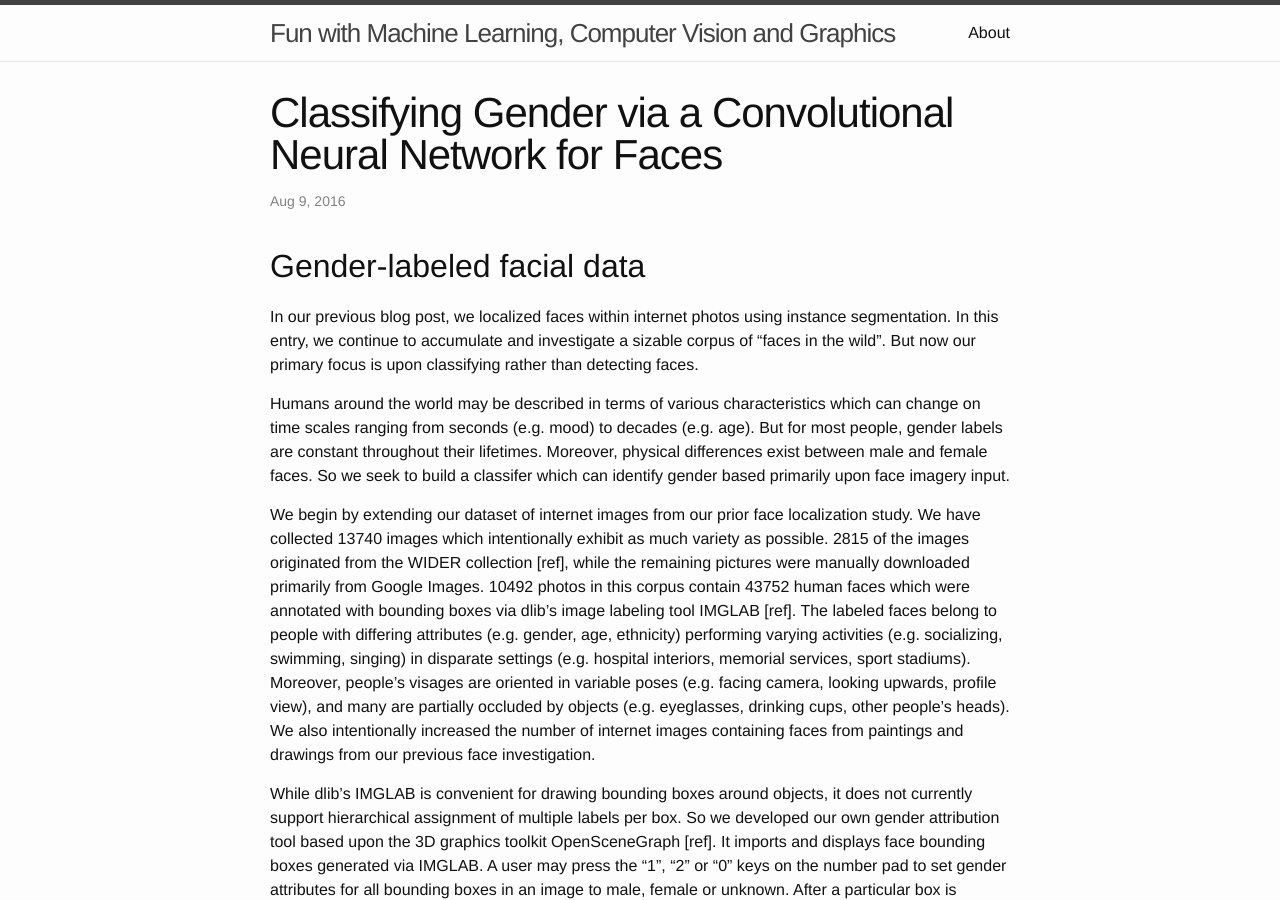
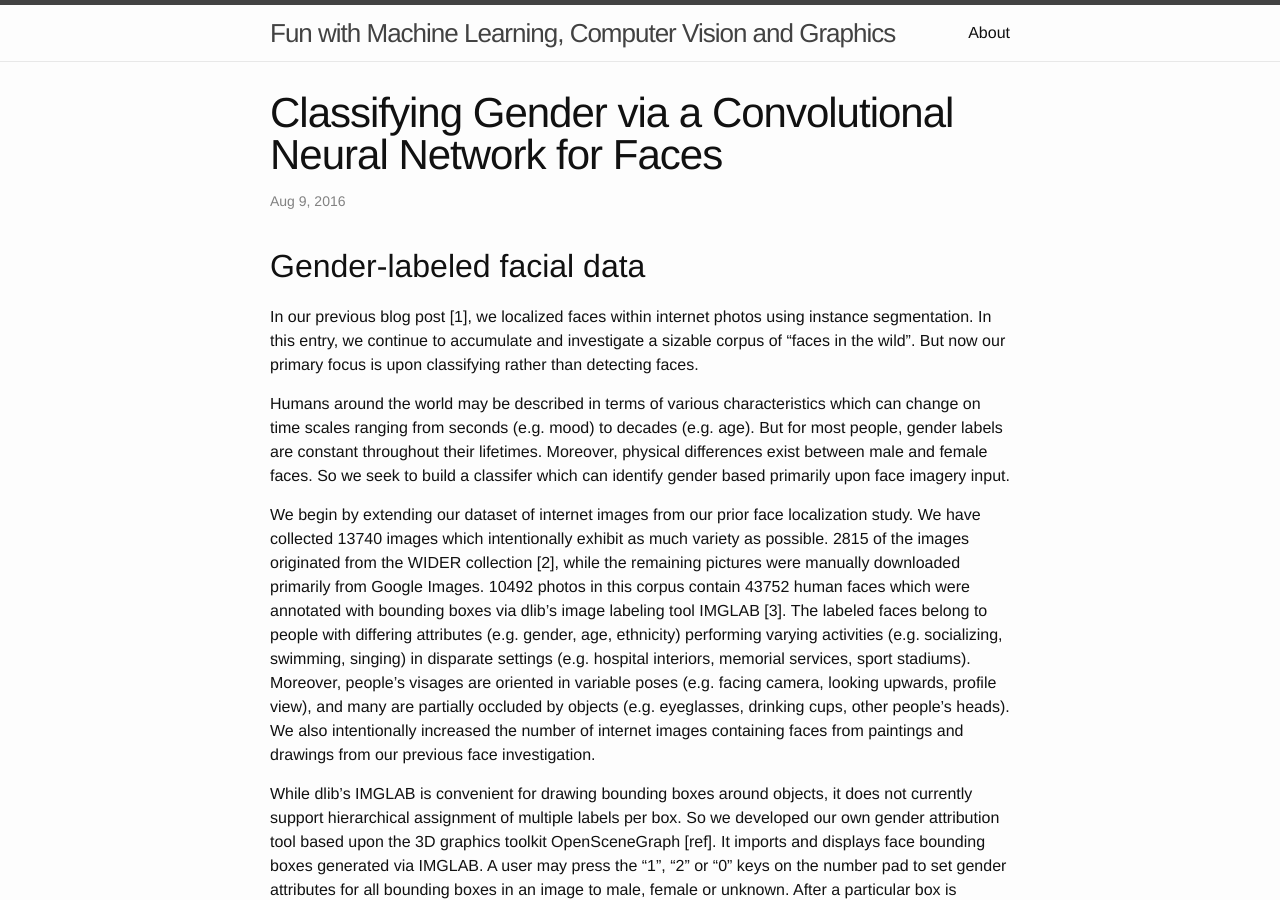
Before and after one commit to PeterCho/blog, a Jekyll site: the page built from _posts/2016-08-09-cvml.markdown, in a window 1280 px wide and 900 px high. Built offline with Jekyll 4.4.1, drawn with Linux system fonts in a browser that asks for light colours; some of the changed text lies outside the part shown.

```diff
--- a/_posts/2016-02-21-cvml.markdown
+++ b/_posts/2016-02-21-cvml.markdown
@@ -624,7 +624,7 @@ and artificial neural networks for natiural scene text recognition*, arXiv
 6.  K. Simonyan and A. Zisserman, *Very Deep Convolutional Networks for
 Large-Scale Image Recognition*, arXiv 1409.1556, (2015).
 
-7.  See http://caffe.berkeleyvision.orig.
+7.  See http://caffe.berkeleyvision.org.
 
 8.  T. G. Dietterich, *Ensemble methods in machine learning,* In Multiple
 classifier systems, pages 1–15. Springer, (2000).
--- a/_posts/2016-04-24-cvml.markdown
+++ b/_posts/2016-04-24-cvml.markdown
@@ -443,7 +443,7 @@ Connected CRFs*, arXiv:1412.7062 (2015).
 *Weakly- and Semi-Supervised Learning of a DCNN for Semantic Image
 Segmentation*, arXiv:1502.02734 (2015).
 
-5.  See http://caffe.berkeleyvision.orig.
+5.  See http://caffe.berkeleyvision.org.
 
 6.  K. Simonyan and A. Zisserman, *Very Deep Convolutional Networks for
 Large-Scale Image Recognition*, arXiv 1409.1556, (2015).
--- a/_posts/2016-06-27-cvml.markdown
+++ b/_posts/2016-06-27-cvml.markdown
@@ -643,7 +643,7 @@ http://arxiv.org/1502.02734, (2015).
 
 6.  See https://bitbucket.org/deeplab/deeplab-public/
 
-7.  See http://caffe.berkeleyvision.orig.
+7.  See http://caffe.berkeleyvision.org.
 
 8.  M. Jaderberg, K. Simonyan, A. Vedaldi and A. Zisserman, *Synthetic Data
 and Artifical Neural Networks for Natural Scene Text Recognition*, arXiv:
--- a/_posts/2016-08-09-cvml.markdown
+++ b/_posts/2016-08-09-cvml.markdown
@@ -7,8 +7,8 @@ categories: Deep Learning
 
 ## Gender-labeled facial data
 
-In our previous blog post, we localized faces within internet photos using
-instance segmentation.  In this entry, we continue to accumulate and
+In our previous blog post [1], we localized faces within internet photos
+using instance segmentation.  In this entry, we continue to accumulate and
 investigate a sizable corpus of "faces in the wild".  But now our primary
 focus is upon classifying rather than detecting faces.
 
@@ -22,16 +22,16 @@ identify gender based primarily upon face imagery input.
 We begin by extending our dataset of internet images from our prior face
 localization study.  We have collected 13740 images which intentionally
 exhibit as much variety as possible.  2815 of the images originated from
-the WIDER collection [ref], while the remaining pictures were manually
+the WIDER collection [2], while the remaining pictures were manually
 downloaded primarily from Google Images.  10492 photos in this corpus
 contain 43752 human faces which were annotated with bounding boxes via
-dlib's image labeling tool IMGLAB [ref].  The labeled faces belong to
-people with differing attributes (e.g. gender, age, ethnicity) performing
-varying activities (e.g. socializing, swimming, singing) in disparate
-settings (e.g. hospital interiors, memorial services, sport stadiums).
-Moreover, people's visages are oriented in variable poses (e.g. facing
-camera, looking upwards, profile view), and many are partially occluded by
-objects (e.g. eyeglasses, drinking cups, other people's heads).  We also
+dlib's image labeling tool IMGLAB [3].  The labeled faces belong to people
+with differing attributes (e.g. gender, age, ethnicity) performing varying
+activities (e.g. socializing, swimming, singing) in disparate settings
+(e.g. hospital interiors, memorial services, sport stadiums).  Moreover,
+people's visages are oriented in variable poses (e.g. facing camera,
+looking upwards, profile view), and many are partially occluded by objects
+(e.g. eyeglasses, drinking cups, other people's heads).  We also
 intentionally increased the number of internet images containing faces from
 paintings and drawings from our previous face investigation.
 
@@ -360,15 +360,17 @@ localized.*
 
 ## References
 
-*.  See "Detecting Faces via Deep Semantic Segmentation of Images" post
-dated Jan 20, 2016.
+1.  See "Localizing Faces and Hands via Data Augmentation, Image Scaling
+and Instance Segmentation" post dated Jun 27, 2016.
 
-*.  S. Yang, P. Luo, C.C. Loy and X. Tang, "WIDER FACE: A Face Detection
+2.  S. Yang, P. Luo, C.C. Loy and X. Tang, "WIDER FACE: A Face Detection
 Benchmark", arXiv: 1511.06523v1 (2015).
 
-*.  D. King, dlib C++ library, http://dlib.net/ml.html.
+3.  D. King, dlib C++ library, http://dlib.net/ml.html.
 
-*.  See http://caffe.berkeleyvision.orig.
+4.  See http://www.openscenegraph.org.
+
+*.  See http://caffe.berkeleyvision.org.
 
 *.  G. Levi and T. Hassner, "Age and Gender Classification Using
 Convolutional Neural Networks," IEEE Workshop on Analysis and Modeling of
```
